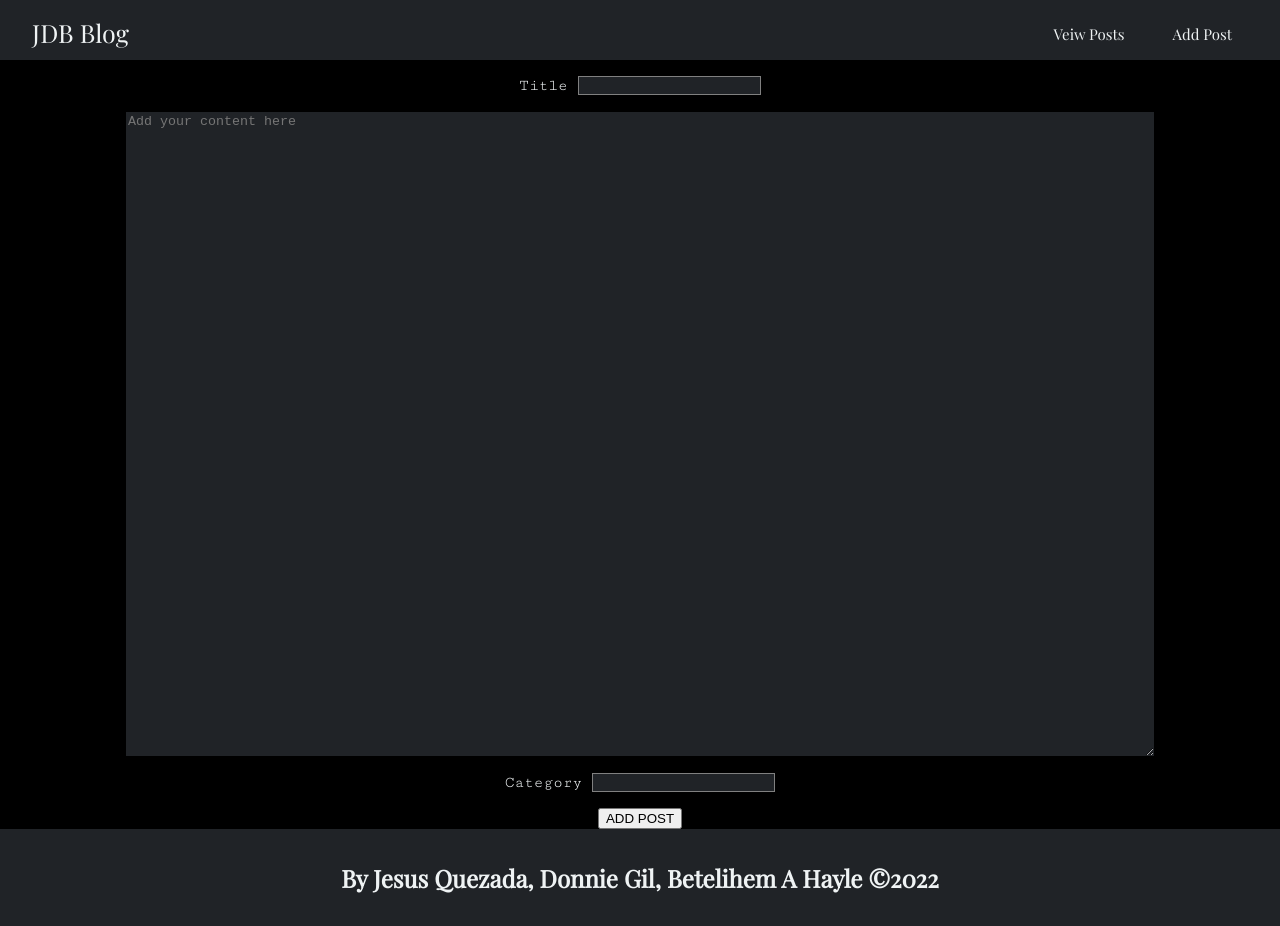
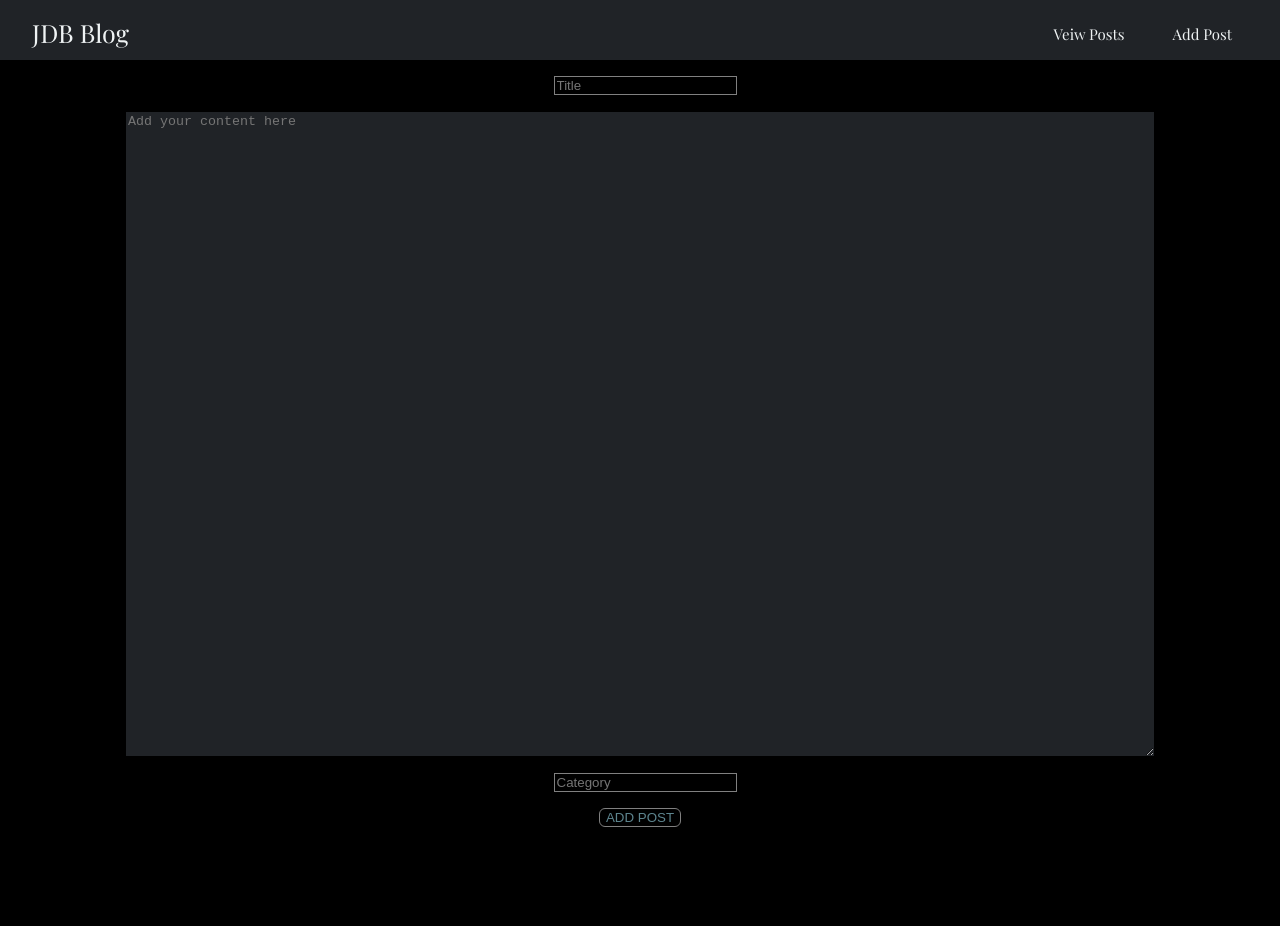
Before and after one commit to gildonnie/fullstack-blog-app, a React (Create React App) app in the folder client/: page /addpost in a window 1280 px wide. After the commit the page ends 827 px from the top, so only its background shows below. Built offline with nearby package versions, Linux system fonts and the light colour scheme.

Commit message:
final styling

```diff
--- a/client/src/App.tsx
+++ b/client/src/App.tsx
@@ -8,7 +8,6 @@ import AddPostPage from './pages/AddPostPage';
 import Header from './components/Header';
 import EditPage from './pages/EditPage';
 import GlobalStyle from './globalStyles';
-import Footer from './components/Footer';
 
 function App() {
   return (
@@ -22,7 +21,6 @@ function App() {
         <Route path="/editpage/:id" element={<EditPage />} />
         <Route path="*" element={<NotFound />} />
       </Routes>
-      <Footer />
     </>
   );
 }
--- a/client/src/components/AddPost.tsx
+++ b/client/src/components/AddPost.tsx
@@ -53,8 +53,8 @@ function AddPost() {
     <form onSubmit={handleFormSubmit}>
       <Wrap>
         <label htmlFor="AddTitle">
-          Title
           <input
+            placeholder="Title"
             id="AddTitle"
             type="text"
             value={title}
@@ -64,8 +64,8 @@ function AddPost() {
 
         <textarea value={content} placeholder="Add your content here" onChange={(e) => setContent(e.target.value)} />
         <label htmlFor="AddCategory">
-          Category
           <input
+            placeholder="Category"
             id="AddCategory"
             type="text"
             value={category}
--- a/client/src/components/Category.tsx
+++ b/client/src/components/Category.tsx
@@ -30,8 +30,8 @@ const Categorywrapper = styled.div`
   }
   button {
     margin-top: 1rem;
-    display: flex;
-    margin-left: 8rem;
+    margin-left: .5rem;
+    text-align: center
   }
 `;
 
@@ -80,7 +80,7 @@ function Category() {
           })}
         </select>
         <button type="button" onClick={viewCategoryPosts}>
-          View Category
+          View
         </button>
       </div>
       <div className="newCatagory">
@@ -91,7 +91,7 @@ function Category() {
           onChange={(e) => setNewCategory(e.target.value)}
         />
         <button type="button" onClick={addNew}>
-          Add Category
+          Add
         </button>
       </div>
     </Categorywrapper>
--- a/client/src/components/Posts.tsx
+++ b/client/src/components/Posts.tsx
@@ -4,6 +4,7 @@ import { Link } from 'react-router-dom';
 import Category from './Category';
 import { Post } from '../types';
 import backgroundImg from './IMGs/background.jpg';
+import Footer from './Footer';
 
 const PostWrapper = styled.div`
   display: grid;
@@ -22,6 +23,9 @@ const ArticlePost = styled.article`
   position: relative;
   h1 {
     font-family: 'Cutive Mono', monospace;
+  }
+  h2 {
+    font-size: 12px;
   }
   .readmore {
     display: felx;
@@ -64,7 +68,9 @@ function Posts({ posts }: { posts: Post[] }) {
       <BackIMG><h1>JBD Blog</h1></BackIMG>
       <PostWrapper>
         <WrapperPost>
-          {posts.map(({ _id, title, content }: Post) => (
+          {posts.map(({
+            _id, title, content, category,
+          }: Post) => (
 
             <ArticlePost>
               <h1>
@@ -72,6 +78,13 @@ function Posts({ posts }: { posts: Post[] }) {
                   {title}
                 </Link>
               </h1>
+              <h2>
+                |
+                {' '}
+                {category}
+                {' '}
+                |
+              </h2>
               <section className="readmore" key={_id}>
                 <p>
                   {content.slice(0, 200)}
@@ -84,6 +97,7 @@ function Posts({ posts }: { posts: Post[] }) {
         </WrapperPost>
         <Category />
       </PostWrapper>
+      <Footer />
     </>
   );
 }
--- a/client/src/globalStyles.js
+++ b/client/src/globalStyles.js
@@ -12,11 +12,8 @@ const GlobalStyle = createGlobalStyle`
       color: #EFF3F4
     }
   }
-  .button {
-
-  }
   input {
-    background-color: #202327;
+    background-color: black;
     border: solid 1px gray;
     margin-left: 10px;
     color: white;
@@ -26,6 +23,14 @@ const GlobalStyle = createGlobalStyle`
     border: solid 1px  black;
     color: white;
   }
+  button {
+    background: black;
+    color: #5d858f;
+    border: solid 1px gray;
+    border-radius: 6px;
+    padding: px;
+
+  }
 `;
 
 export default GlobalStyle;
--- a/client/src/pages/EditPage.tsx
+++ b/client/src/pages/EditPage.tsx
@@ -12,6 +12,8 @@ align-content: center;
 align-items: center;
 h1 {
   text-align: center;
+  font-size: 25px;
+  margin-bottom: 0px;
 }
 textarea {
   min-width: 80%;
@@ -22,6 +24,16 @@ label {
   input {
     border-radius: 3px;
   }
+}
+button {
+  margin: 3px;
+}
+`;
+const Buttons = styled.div`
+text-align: center;
+margin-left: 1rem;
+  button {
+    margin-left: 2rem;
   }
 `;
 function EditPage() {
@@ -89,10 +101,12 @@ function EditPage() {
   };
 
   return (
+
+    <form>
       <EditWrap>
-      <form>
+        <h1>Edit</h1>
         <label htmlFor="Title">
-          Edit
+          Title
           <input
             id="Title"
             type="text"
@@ -100,16 +114,13 @@ function EditPage() {
             onChange={changeTitle}
           />
         </label>
-        <label htmlFor="Content">
-          Content
         <textarea
           id="Content"
           value={content}
           onChange={changeContent}
         />
-        </label>
         <label htmlFor="Category">
-          Edit
+          Category
           <input
             id="Category"
             type="text"
@@ -117,10 +128,13 @@ function EditPage() {
             onChange={changeCategory}
           />
         </label>
-      </form>
+      </EditWrap>
+      <Buttons>
         <button type="submit" onClick={updatePost}>Update</button>
         <button type="submit" onClick={deletePost}>Delete</button>
-    </EditWrap>
+      </Buttons>
+    </form>
+
   );
 }
 
--- a/client/src/pages/fullPost.tsx
+++ b/client/src/pages/fullPost.tsx
@@ -35,7 +35,9 @@ function fullPost() {
 
   return (
     <FullPost>
-      <h1>{title}</h1>
+      <h1>
+        {title}
+      </h1>
       <p>{content}</p>
       <p>{category}</p>
     </FullPost>
```
Lines whose indentation alone changed are shown as unchanged.
